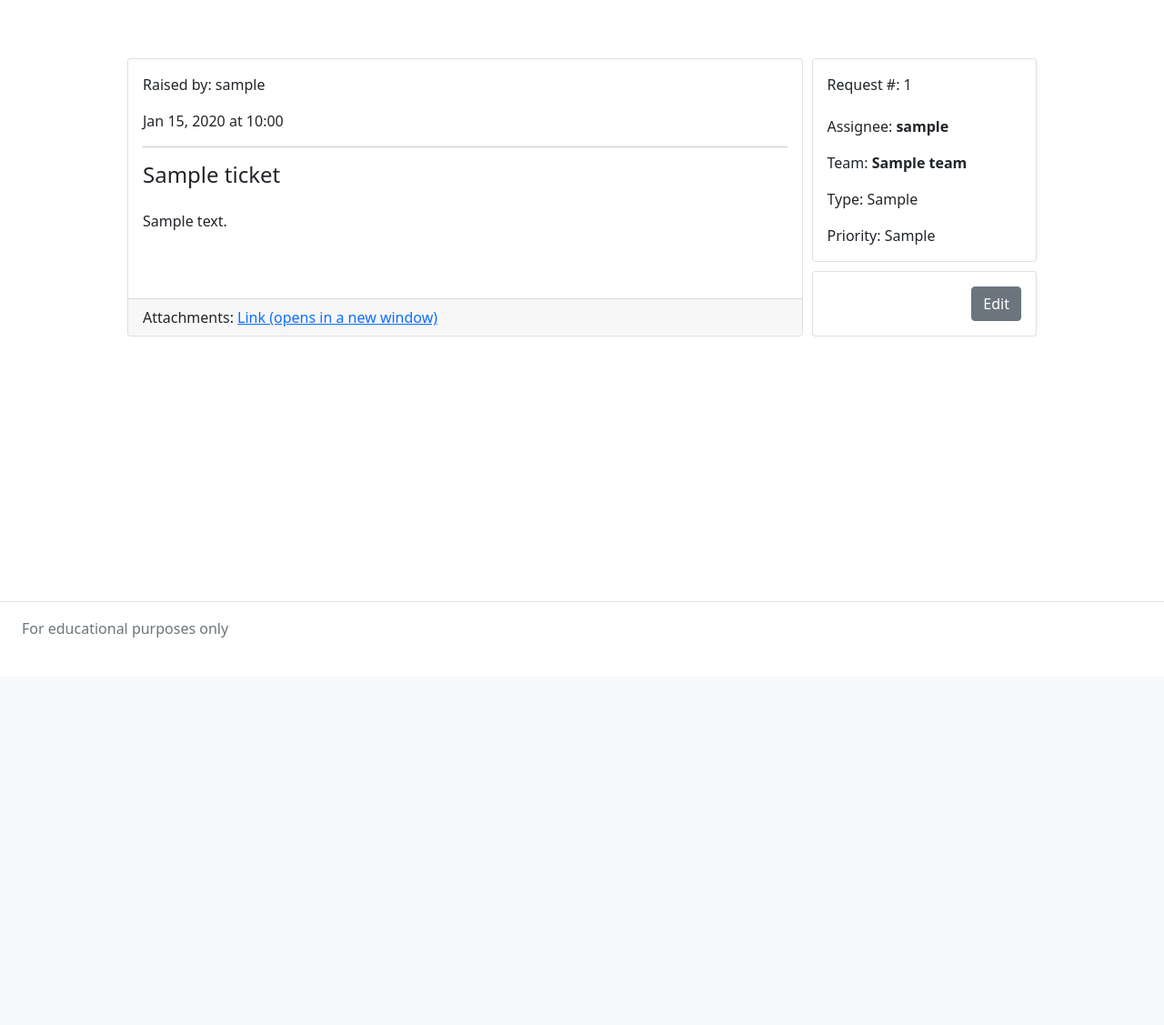
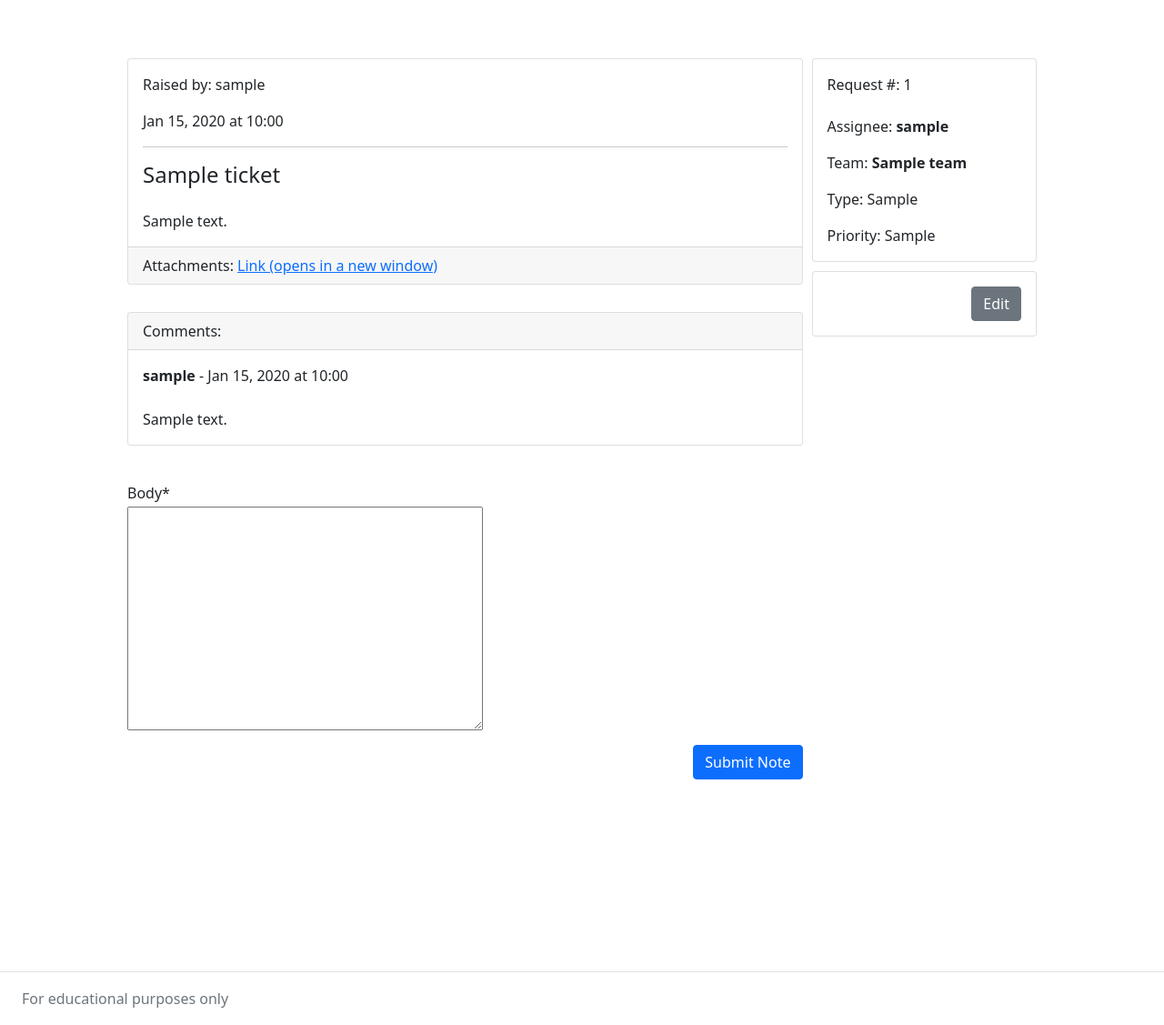
Before and after one commit to Code-Institute-Submissions/support-hub, a Django app: page /tickets/1/ in a window 1280 px wide. Shown: the part 56-1183 px from the top of the page at 91% size. Before the commit the page ends 757 px from the top, so only its background shows below. Run offline with Django 3.2, Linux system fonts and the light colour scheme; a user stored in the database is signed in; tables that the repository leaves empty hold one stand-in row (values such as "Sample post"); some libraries are stand-ins or nearby versions.

Commit message:
feat: add notes section to ticket detail template and update styles

```diff
--- a/static/css/style.css
+++ b/static/css/style.css
@@ -28,6 +28,13 @@ form>div>label {
   display: flex;
   flex-direction: column-reverse;
   gap: 10px
+}
+.ticket-detail-body-container {
+  gap: 30px
+}
+
+.comments hr:last-of-type {
+  display: none;
 }
 
 /* Shared Classes */
@@ -87,8 +94,11 @@ form>div>label {
     gap: 10px;
   }
 
-  .ticket-detail-body {
+  .ticket-detail-body-container {
+    word-wrap: break-all;
+    gap: 30px;
     flex-basis: 75%;
+    max-width: 75%;
   }
 
 }
--- a/templates/ticket_detail.html
+++ b/templates/ticket_detail.html
@@ -47,8 +47,11 @@
     </div>
     <!-- Ticket Information End -->
 
+    <!-- Ticket Body and Comments Container -->
+    <div class="d-flex flex-column ticket-detail-body-container">
+
       <!-- Ticket Body -->
-    <div class="card ticket-detail-body">
+      <div class="card">
         <div class="card-body">
           <p class="card-text">Raised by: {{ ticket.author }}</p>
           <p class="card-text">{{ ticket.created_on|date:"M d, Y" }} at {{ ticket.created_on|date:"H:i" }}</p>
@@ -67,6 +70,46 @@
         </div>
       </div>
       <!-- Ticket Body End -->
+
+      <!-- Comments -->
+      <div class="card comments">
+        <div class="card-header">
+          Comments:
+        </div>
+        <div class="card-body">
+          {% if not ticket.notes.all %}
+          No notes yet...
+          {% else %}
+          {% for note in ticket.notes.all %}
+          <strong>
+            {% if note.author.username %}
+            {{ note.author.username }}
+            {% else %}
+            Unregistered
+            {% endif %}
+          </strong>
+          - {{ note.created_on|date:"M d, Y" }} at {{ note.created_on|date:"H:i" }}
+          <br><br>
+          {{ note.body | safe }}
+          <hr>
+          {% endfor %}
+          {% endif%}
+        </div>
+      </div>
+      <form style="height: 500px" action="" method="POST">
+
+        {% csrf_token %}
+        {{ form | crispy }}
+
+        <div class="d-flex flex-row justify-content-end gap-1">
+          <input class="btn btn-primary" type="submit" value="Submit Note">
+        </div>
+      </form>
+      <!-- Comments End -->
+
+    </div>
+    <!-- Ticket Body and Comments Container End -->
+
   </div>
 </div>
 
```
Lines whose indentation alone changed are shown as unchanged.
